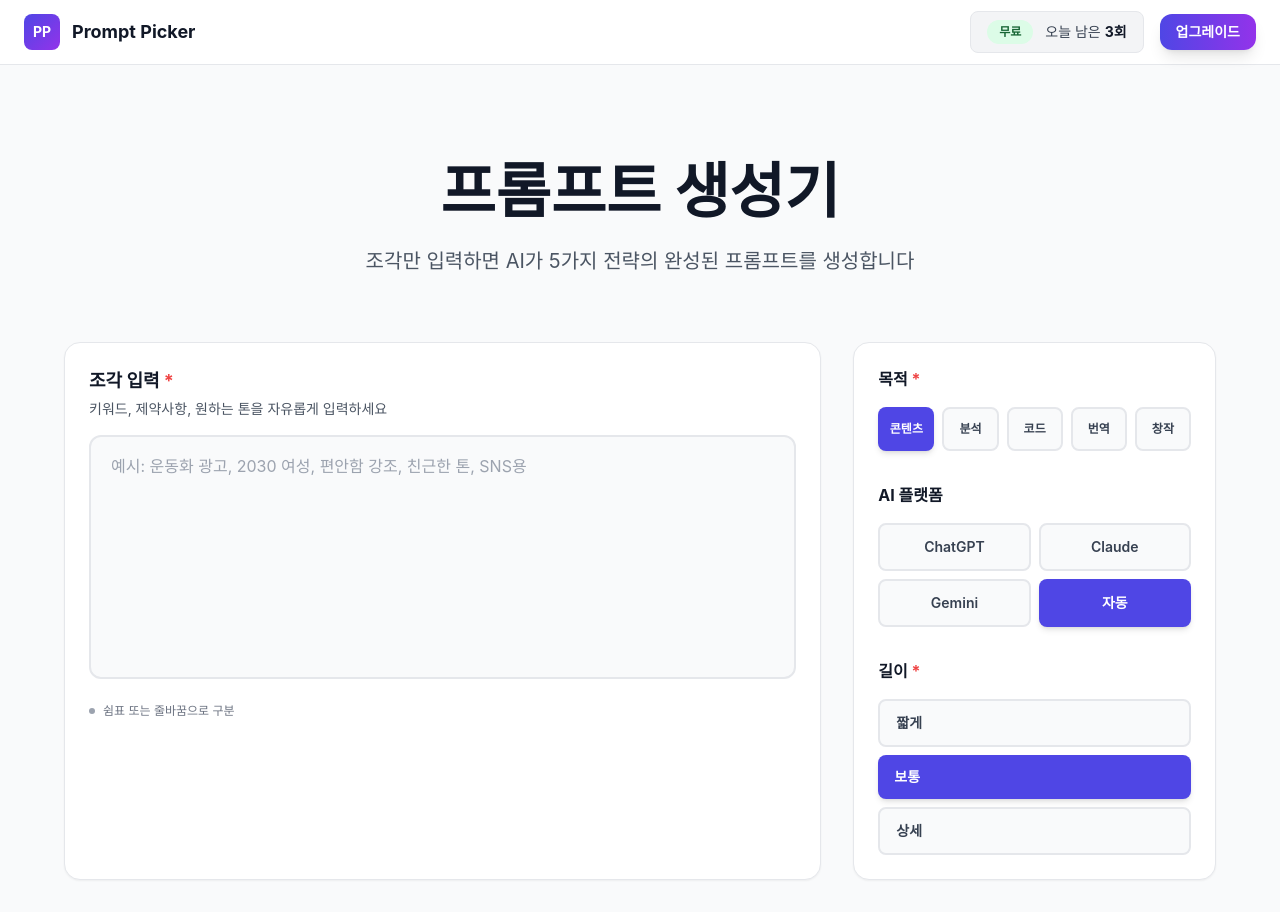
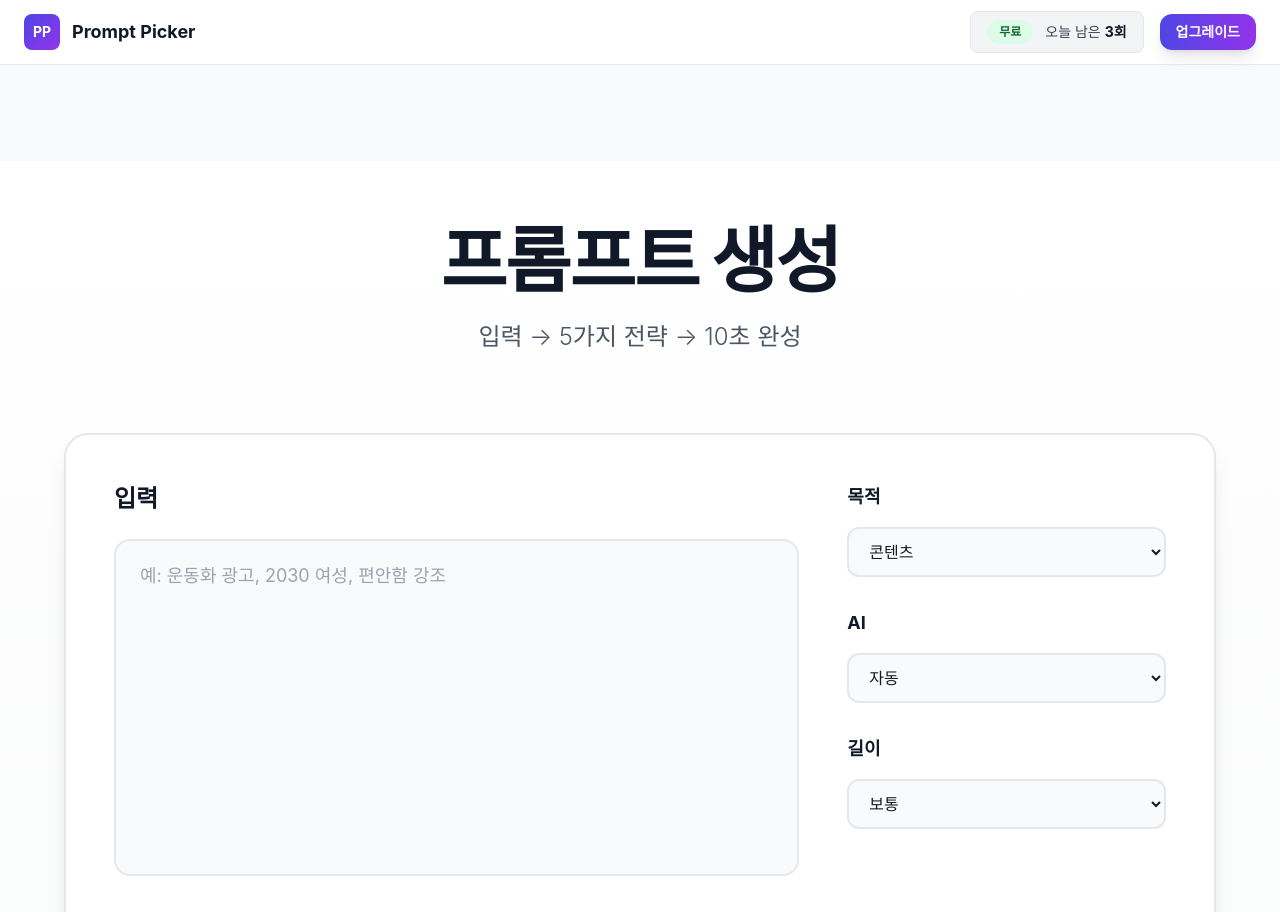
Before and after one commit to Christina0922/prompt_picker, a Next.js app: page /tool in a window 1280 px wide. Shown: the top 912 px of the page. Built offline with nearby package versions, Linux system fonts and the light colour scheme.

Commit message:
Complete redesign to ultra-minimal professional - single card layout, dropdowns, gradient bg, huge typography

```diff
--- a/app/tool/page.tsx
+++ b/app/tool/page.tsx
@@ -127,35 +127,79 @@ export default function ToolPage() {
 
   return (
     <ToolLayout remaining={remaining} onUpgradeClick={() => setShowProModal(true)}>
-      <div className="container-saas">
+      <div className="min-h-screen bg-gradient-to-b from-white to-gray-50">
+        <div className="container-saas py-16">
           {/* Hero Section */}
-        <div className="text-center mb-16">
-          <h1 className="text-5xl md:text-6xl font-extrabold text-gray-900 mb-6">
-            프롬프트 생성기
+          <div className="text-center mb-20">
+            <h1 className="text-6xl md:text-7xl font-black text-gray-900 mb-6 tracking-tight">
+              프롬프트 생성
             </h1>
-          <p className="text-xl text-gray-600 max-w-3xl mx-auto leading-relaxed">
-            조각만 입력하면 AI가 5가지 전략의 완성된 프롬프트를 생성합니다
+            <p className="text-2xl text-gray-600 max-w-3xl mx-auto font-light">
+              입력 → 5가지 전략 → 10초 완성
             </p>
           </div>
 
           <div className="max-w-6xl mx-auto">
-          {/* Main Input Area */}
-          <div className="grid lg:grid-cols-3 gap-8 mb-8">
-            {/* Left: Snippet Input (2/3) */}
+            {/* Main Input Card */}
+            <div className="bg-white rounded-3xl border-2 border-gray-200 shadow-xl p-12 mb-8">
+              <div className="grid lg:grid-cols-3 gap-12">
+                {/* Left: Input */}
                 <div className="lg:col-span-2">
-              <SnippetCard value={snippets} onChange={setSnippets} />
+                  <h2 className="text-2xl font-bold text-gray-900 mb-6">입력</h2>
+                  <textarea
+                    value={snippets}
+                    onChange={(e) => setSnippets(e.target.value)}
+                    placeholder="예: 운동화 광고, 2030 여성, 편안함 강조"
+                    className="w-full px-6 py-5 bg-gray-50 border-2 border-gray-200 rounded-2xl focus:border-indigo-500 focus:bg-white focus:ring-4 focus:ring-indigo-500/10 outline-none transition-all duration-200 resize-none text-lg placeholder:text-gray-400 leading-relaxed font-normal"
+                    rows={10}
+                    style={{ minHeight: '280px' }}
+                  />
                 </div>
 
-            {/* Right: Quick Settings (1/3) */}
-            <div className="lg:col-span-1">
-              <SelectorsCard
-                goalType={goalType}
-                onGoalTypeChange={setGoalType}
-                aiTarget={aiTarget}
-                onAiTargetChange={setAiTarget}
-                length={length}
-                onLengthChange={setLength}
-              />
+                {/* Right: Settings */}
+                <div className="lg:col-span-1 space-y-8">
+                  <div>
+                    <h3 className="text-lg font-bold text-gray-900 mb-4">목적</h3>
+                    <select
+                      value={goalType}
+                      onChange={(e) => setGoalType(e.target.value)}
+                      className="w-full px-4 py-3 bg-gray-50 border-2 border-gray-200 rounded-xl focus:border-indigo-500 focus:ring-2 focus:ring-indigo-500/20 outline-none text-base font-medium"
+                    >
+                      <option value="content">콘텐츠</option>
+                      <option value="analysis">분석</option>
+                      <option value="code">코드</option>
+                      <option value="translation">번역</option>
+                      <option value="creative">창작</option>
+                    </select>
+                  </div>
+
+                  <div>
+                    <h3 className="text-lg font-bold text-gray-900 mb-4">AI</h3>
+                    <select
+                      value={aiTarget}
+                      onChange={(e) => setAiTarget(e.target.value)}
+                      className="w-full px-4 py-3 bg-gray-50 border-2 border-gray-200 rounded-xl focus:border-indigo-500 focus:ring-2 focus:ring-indigo-500/20 outline-none text-base font-medium"
+                    >
+                      <option value="auto">자동</option>
+                      <option value="chatgpt">ChatGPT</option>
+                      <option value="claude">Claude</option>
+                      <option value="gemini">Gemini</option>
+                    </select>
+                  </div>
+
+                  <div>
+                    <h3 className="text-lg font-bold text-gray-900 mb-4">길이</h3>
+                    <select
+                      value={length}
+                      onChange={(e) => setLength(e.target.value)}
+                      className="w-full px-4 py-3 bg-gray-50 border-2 border-gray-200 rounded-xl focus:border-indigo-500 focus:ring-2 focus:ring-indigo-500/20 outline-none text-base font-medium"
+                    >
+                      <option value="short">짧게</option>
+                      <option value="medium">보통</option>
+                      <option value="detailed">상세</option>
+                    </select>
+                  </div>
+                </div>
               </div>
             </div>
 
@@ -171,35 +215,35 @@ export default function ToolPage() {
               />
             </div>
 
-          {/* Generate Button - Centered & Large */}
-          <div className="flex flex-col items-center gap-4 py-8">
+            {/* Generate Button */}
+            <div className="flex flex-col items-center gap-4 py-10">
               <Button
                 onClick={handleGenerate}
                 disabled={isGenerating || !snippets.trim()}
                 size="lg"
-              className="min-w-[400px] h-16 text-xl font-bold shadow-2xl hover:shadow-3xl transform hover:scale-105 transition-all"
+                className="min-w-[480px] h-20 text-2xl font-bold shadow-2xl hover:shadow-3xl transform hover:scale-105 transition-all rounded-2xl"
               >
-              {isGenerating ? '프롬프트 생성 중...' : '후보 5개 생성하기'}
+                {isGenerating ? '생성 중...' : '생성하기'}
               </Button>
 
               {!isGenerating && (
-              <p className="text-sm text-gray-500">
-                무료 체험 · 하루 3회까지 사용 가능
+                <p className="text-sm text-gray-500 font-medium">
+                  무료 · 하루 3회
                 </p>
               )}
             </div>
 
-          {/* Error Message */}
+            {/* Error */}
             {error && (
               <div className="card-saas bg-red-50 border-2 border-red-200 mb-8">
                 <div className="flex items-start justify-between">
                   <div className="flex-1">
-                  <h3 className="text-base font-bold text-red-900 mb-1">생성 오류</h3>
+                    <h3 className="text-base font-bold text-red-900 mb-1">오류</h3>
                     <p className="text-sm text-red-700">{error}</p>
                   </div>
                   <button
                     onClick={() => setError(null)}
-                  className="text-red-400 hover:text-red-600 text-2xl font-bold ml-4 flex-shrink-0"
+                    className="text-red-400 hover:text-red-600 text-2xl font-bold ml-4"
                   >
                     ×
                   </button>
@@ -207,20 +251,20 @@ export default function ToolPage() {
               </div>
             )}
 
-          {/* Results Section */}
+            {/* Results */}
             {options.length > 0 && (
-            <div id="results" className="mt-16">
-              <div className="text-center mb-12">
-                <h2 className="text-4xl font-bold text-gray-900 mb-3">생성 완료</h2>
-                <p className="text-lg text-gray-600">5가지 전략의 프롬프트가 준비되었습니다</p>
+              <div id="results" className="mt-20">
+                <div className="text-center mb-16">
+                  <h2 className="text-5xl font-black text-gray-900 mb-4">완료</h2>
+                  <p className="text-xl text-gray-600">5가지 전략</p>
                 </div>
                 <ResultsGrid options={options} onSelect={handleSelectPrompt} />
               </div>
             )}
           </div>
         </div>
+      </div>
 
-      {/* Modals */}
       <FinalPanel
         isOpen={showFinalPanel}
         prompt={finalPrompt}
```
Lines whose indentation alone changed are shown as unchanged.
